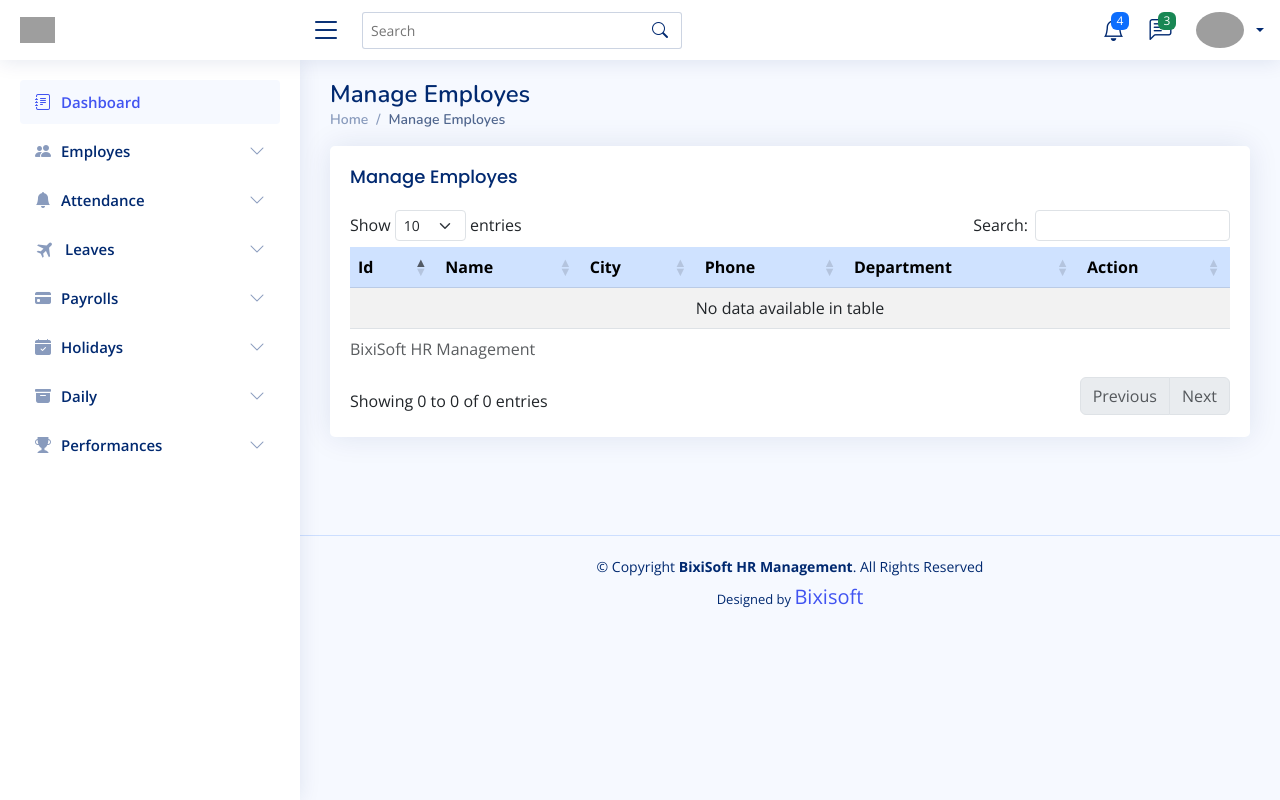
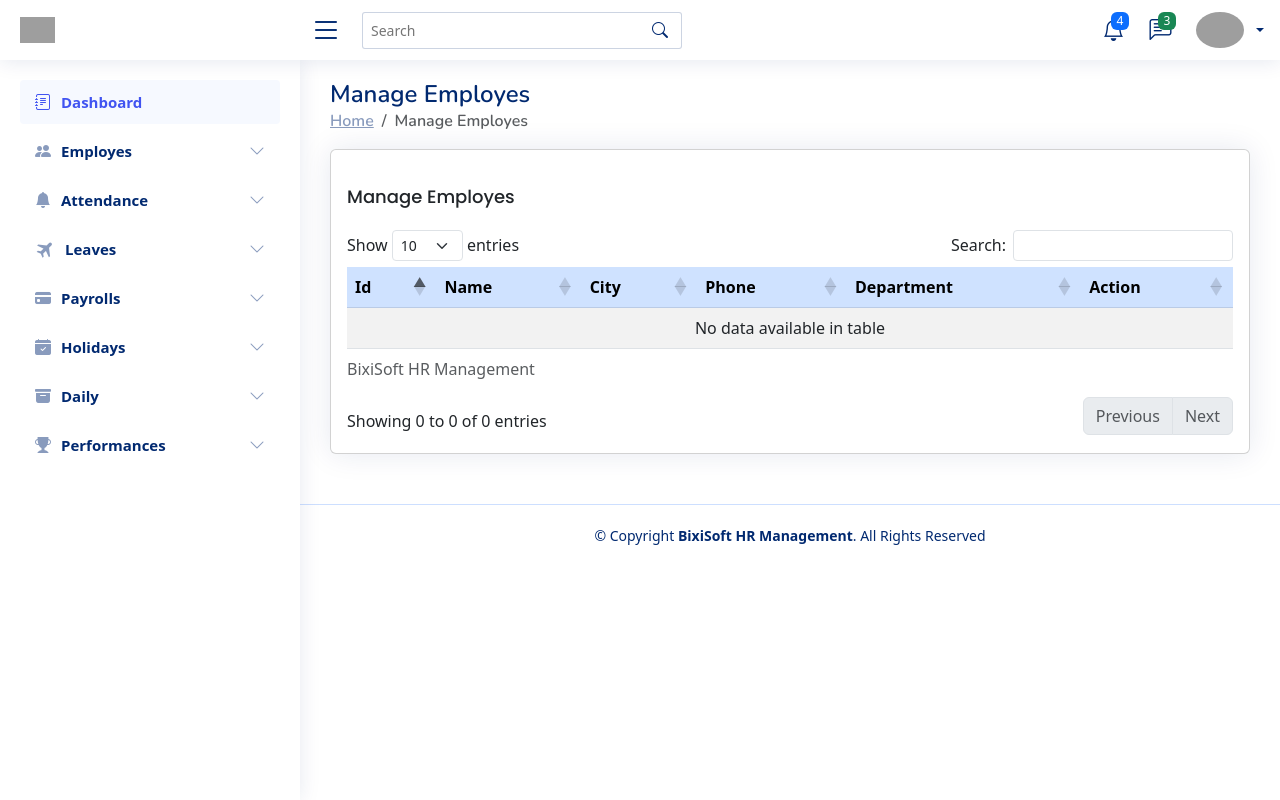
Before and after one commit to alpha121x/Hr-panel, a PHP site: page /manage-employes.php in a window 1280 px wide. Run offline with PHP 8.4, Linux system fonts and the light colour scheme; a user stored in the database is signed in; data that the repository does not hold is empty; some libraries are stand-ins or nearby versions; grey boxes are pictures that could not be loaded.

Commit message:
files changes

```diff
--- a/attendance-report.php
+++ b/attendance-report.php
@@ -93,7 +93,7 @@
 
             <div class="container mt-3">
                     <!-- Table with stripped rows -->
-                    <table class="table datatable">
+                    <table class="table table-striped table-hover" id='datatable'>
                                 <thead>
                                     <tr >
                                         <th scope="col">Id</th>
@@ -187,6 +187,8 @@
     </script> -->
 
 
+
+
     <?php include "include/script-files.php" ?>
 
 </body>
--- a/include/linked-files.php
+++ b/include/linked-files.php
@@ -17,3 +17,6 @@
 
   <!-- Template Main CSS File -->
   <link href="assets/css/style.css" rel="stylesheet">
+
+  <!-- data table css  -->
+  <link rel="stylesheet" href="assets/jquery/jaquery.datatable.css">
--- a/include/script-files.php
+++ b/include/script-files.php
@@ -7,3 +7,23 @@
   <script src="assets/vendor/tinymce/tinymce.min.js"></script>
   <script src="assets/vendor/php-email-form/validate.js"></script>
   <script src="assets/js/main.js"></script>
+
+  <!-- jquery data table js   -->
+<script src='assets/jquery/datatable.js'></script>
+    <script src='assets/jquery/datatable.min.js'></script>
+    <script src='assets/jquery/datatable.bootstrap.js'></script>
+    <script>
+    new DataTable('#datatable');
+</script>
+
+<script>
+		$(function()	{
+			$('#invoicePrint').click(function()	{
+				window.print();
+			});
+		});
+	</script>
+
+<script>
+    new DataTable('.datatable');
+</script>
--- a/manage-employes.php
+++ b/manage-employes.php
@@ -6,31 +6,11 @@
     <meta content="width=device-width, initial-scale=1.0" name="viewport">
 
     <title>Tables / Data - NiceAdmin Bootstrap Template</title>
-    <meta content="" name="description">
-    <meta content="" name="keywords">
+    <?php include("include/linked-files.php") ?>
 
-    <!-- Favicons -->
-    <link href="assets/img/favicon.png" rel="icon">
-    <link href="assets/img/apple-touch-icon.png" rel="apple-touch-icon">
-
-    <!-- Google Fonts -->
-    <link href="https://fonts.gstatic.com" rel="preconnect">
-    <link href="https://fonts.googleapis.com/css?family=Open+Sans:300,300i,400,400i,600,600i,700,700i|Nunito:300,300i,400,400i,600,600i,700,700i|Poppins:300,300i,400,400i,500,500i,600,600i,700,700i" rel="stylesheet">
-
-    <!-- Vendor CSS Files -->
-    <link href="assets/vendor/bootstrap/css/bootstrap.min.css" rel="stylesheet">
-    <link href="assets/vendor/bootstrap-icons/bootstrap-icons.css" rel="stylesheet">
-    <link href="assets/vendor/boxicons/css/boxicons.min.css" rel="stylesheet">
-    <link href="assets/vendor/quill/quill.snow.css" rel="stylesheet">
-    <link href="assets/vendor/quill/quill.bubble.css" rel="stylesheet">
-    <link href="assets/vendor/remixicon/remixicon.css" rel="stylesheet">
-    <link href="assets/vendor/simple-datatables/style.css" rel="stylesheet">
     <!-- data table css  -->
     <link rel="stylesheet" href="assets/jquery/jquery.datatable.css">
-    <link rel="stylesheet" href="assets/jquery/jaquery.datatable.css">
 
-    <!-- Template Main CSS File -->
-    <link href="assets/css/style.css" rel="stylesheet">
 
 </head>
 
@@ -63,7 +43,7 @@
                             <h5 class="card-title">Manage Employes</h5>
 
                             <!-- Table with stripped rows -->
-                            <table class="table datatable table-striped table-hover">
+                            <table class="table  table-striped table-hover" id='datatable'>
                                   <caption>
                                     BixiSoft HR Management
                                    </caption>
@@ -110,42 +90,12 @@
 
     </main><!-- End #main -->
 
-    <!-- ======= Footer ======= -->
-    <footer id="footer" class="footer mt-5">
-        <div class="copyright">
-            &copy; Copyright <strong><span>BixiSoft HR Management</span></strong>. All Rights Reserved
-        </div>
-        <div class="credits">
-            <!-- All the links in the footer should remain intact. -->
-            <!-- You can delete the links only if you purchased the pro version. -->
-            <!-- Licensing information: https://bootstrapmade.com/license/ -->
-            <!-- Purchase the pro version with working PHP/AJAX contact form: https://bootstrapmade.com/nice-admin-bootstrap-admin-html-template/ -->
-            Designed by <a href="https://bixisoft.com/" class='fs-5'>Bixisoft</a>
-        </div>
-    </footer><!-- End Footer -->
+    <?php include("include/footer.php") ?>
 
-    <a href="#" class="back-to-top d-flex align-items-center justify-content-center"><i class="bi bi-arrow-up-short"></i></a>
+  <a href="#" class="back-to-top d-flex align-items-center justify-content-center"><i class="bi bi-arrow-up-short"></i></a>
 
-    <!-- Vendor JS Files -->
-    <script src="assets/vendor/apexcharts/apexcharts.min.js"></script>
-    <script src="assets/vendor/bootstrap/js/bootstrap.bundle.min.js"></script>
-    <script src="assets/vendor/chart.js/chart.umd.js"></script>
-    <script src="assets/vendor/echarts/echarts.min.js"></script>
-    <script src="assets/vendor/quill/quill.min.js"></script>
-    <!-- <script src="assets/vendor/simple-datatables/simple-datatables.js"></script> -->
-    <script src="assets/vendor/tinymce/tinymce.min.js"></script>
-    <script src="assets/vendor/php-email-form/validate.js"></script>
-
-    <!-- Template Main JS File -->
-    <script src="assets/js/main.js"></script>
-    <!-- jquery data table js   -->
-    <script src='assets/jquery/datatable.js'></script>
-    <script src='assets/jquery/datatable.min.js'></script>
-    <script src='assets/jquery/datatable.bootstrap.js'></script>
+  <?php include("include/script-files.php") ?>
 
 </body>
 
 </html>
-<script>
-    new DataTable('.datatable');
-</script>
--- a/manage-leaves.php
+++ b/manage-leaves.php
@@ -8,6 +8,7 @@
   <title>Dashboard - NiceAdmin</title>
 
   <?php include("include/linked-files.php") ?>
+
 
 </head>
 
@@ -40,7 +41,7 @@
           <p>Leaves Record</p>
 
           <!-- Table with stripped rows -->
-          <table class="table datatable">
+          <table class="table" id='datatable'>
             <thead>
               <tr>
                 <th scope="col">id.</th>
@@ -113,6 +114,7 @@
 
   <?php include("include/script-files.php") ?>
 
+
 </body>
 
 </html>
```
Also changed, not shown: data-employe-management-table.php (+6 -58 lines).
